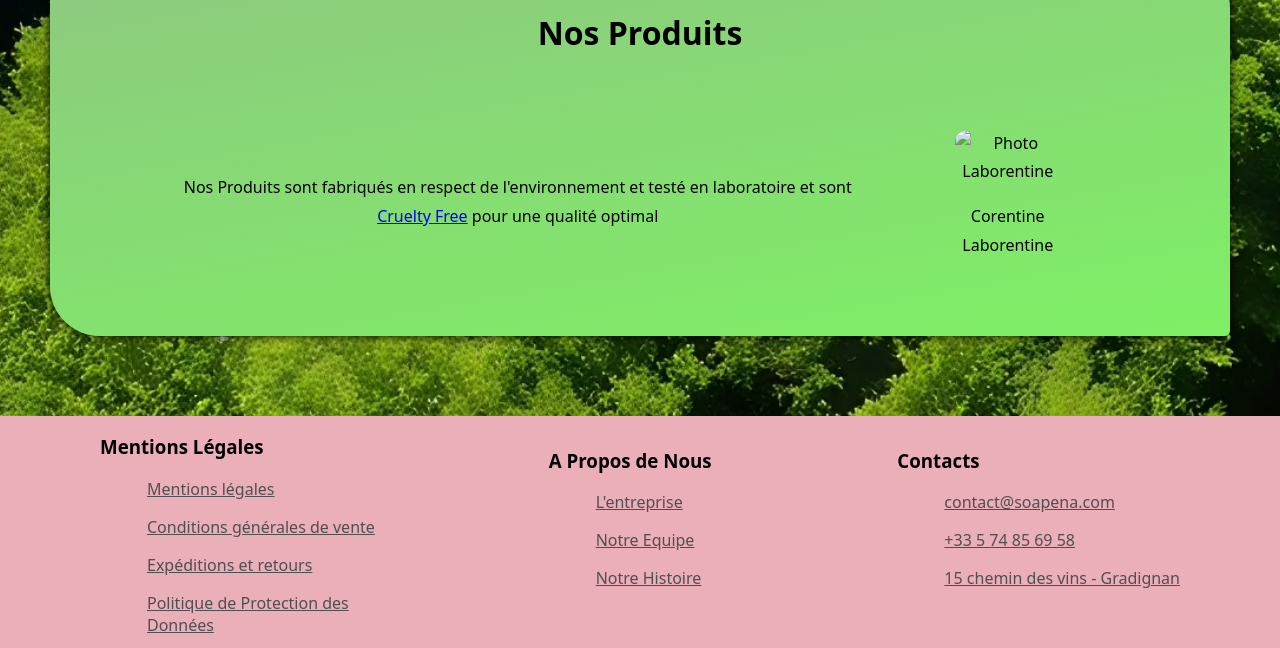
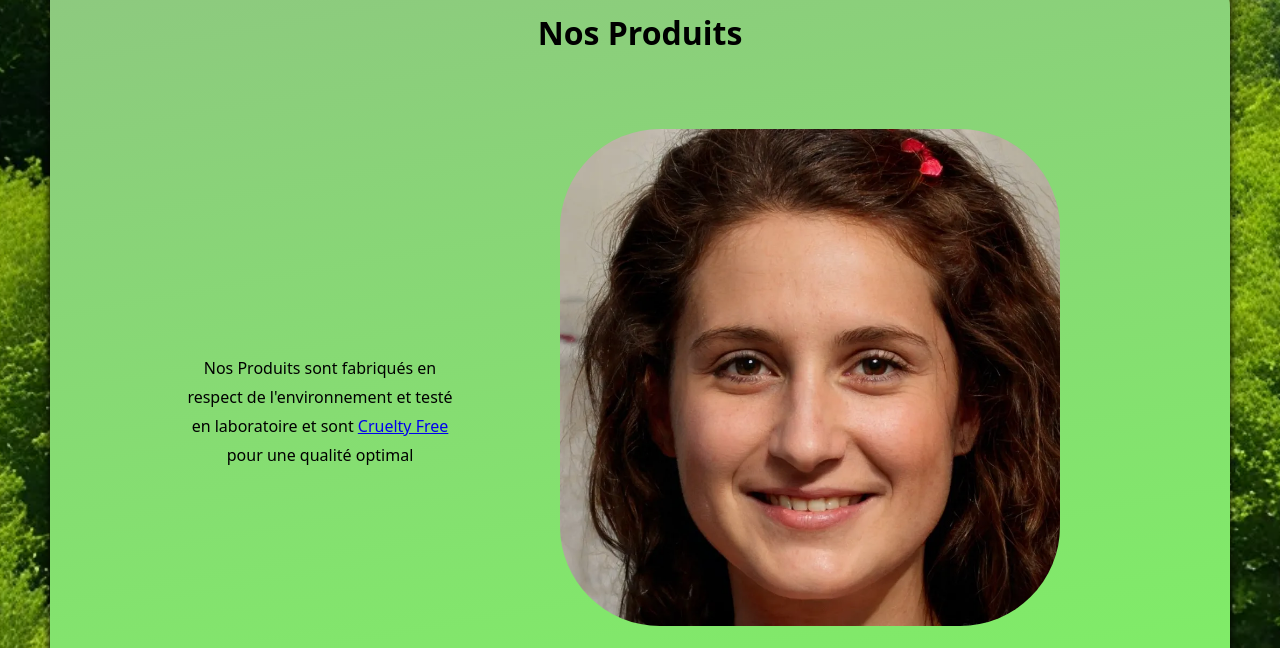
Before and after one commit to Clement-Labbe-Etu/SAE-WEB-site-vitrine-soapena, a plain HTML site: page Valeurs.html in a window 1280 px wide. Shown: the part 1470-2118 px from the top of the page. Drawn offline with Linux system fonts and the light colour scheme; the site is published under a folder, as on GitHub Pages, so addresses that start at the root find nothing.

Commit message:
Correction laborentine

```diff
--- a/Valeurs.html
+++ b/Valeurs.html
@@ -46,7 +46,7 @@
             <div class="responsive">
                 <p class="indent"> Nos Produits sont fabriqués en respect de l'environnement et testé en laboratoire et sont <a href="https://crueltyfreeinternational.org">Cruelty Free</a> pour une qualité optimal</p>
                 <div>
-                    <img src="/img/laborentine.webp" alt="Photo Laborentine ">
+                    <img src="img/laborentine.webp" alt="Photo Laborentine ">
                     <p>Corentine Laborentine</p>
                 </div>
 
```
